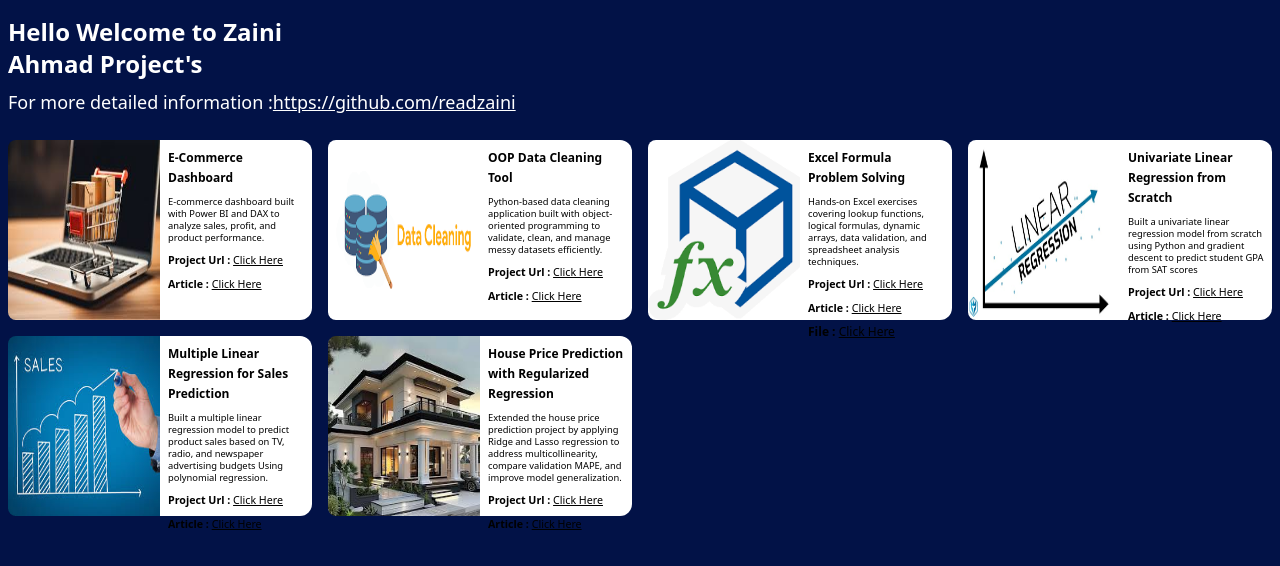
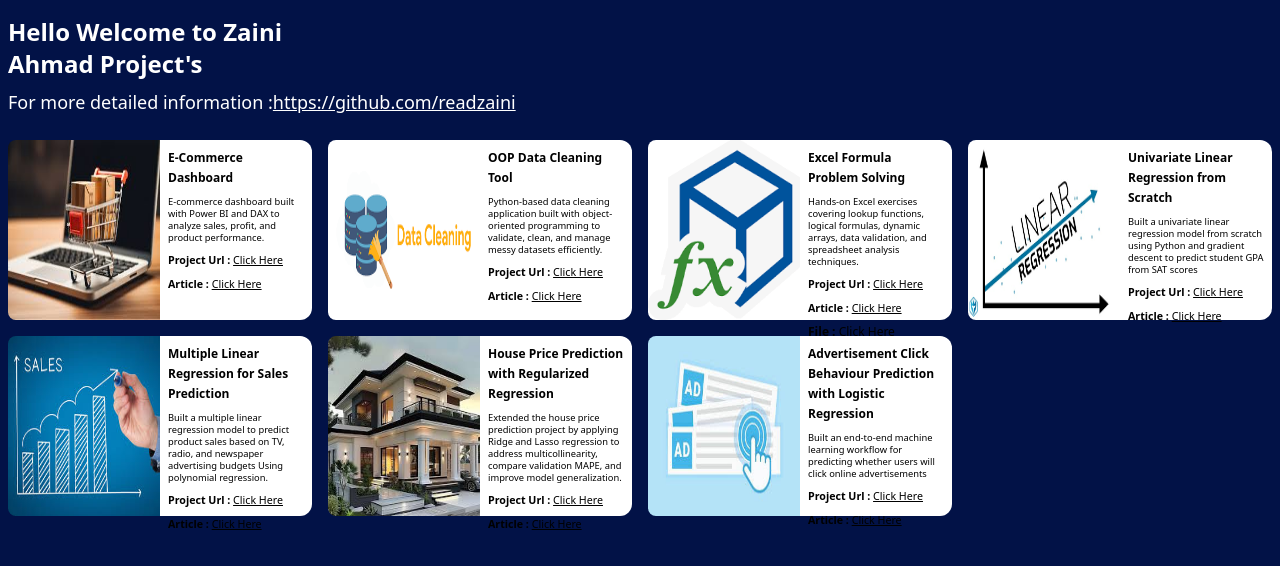
Before and after one commit to readzaini/web-portofolio, a React (Vite) app: page / in a window 1280 px wide. Shown: the top 566 px of the page. Built offline with nearby package versions, Linux system fonts and the light colour scheme.

Commit message:
add logistic regression project

```diff
--- a/src/data/content.js
+++ b/src/data/content.js
@@ -48,6 +48,14 @@ const contents = [
     project_url:'https://github.com/readzaini/ml-project/tree/main/Linear_regression',
     article:'https://github.com/readzaini/ml-project/blob/main/Linear_regression/House_Price_Linear_Regression.ipynb',
   },
+   {
+    id:7,
+    url:'/images/ad_click_image.png',
+    title:'Advertisement Click Behaviour Prediction with Logistic Regression',
+    description: 'Built an end-to-end machine learning workflow for predicting whether users will click online advertisements',
+    project_url:'https://github.com/readzaini/ml-project/tree/main/Classification/Ad%20Click%20Behaviour',
+    article:'https://github.com/readzaini/ml-project/blob/main/Classification/Ad%20Click%20Behaviour/Advertising.ipynb',
+  },
 
 ]
 
```
Also changed, not shown: public/images/ad_click_image.png (added).
